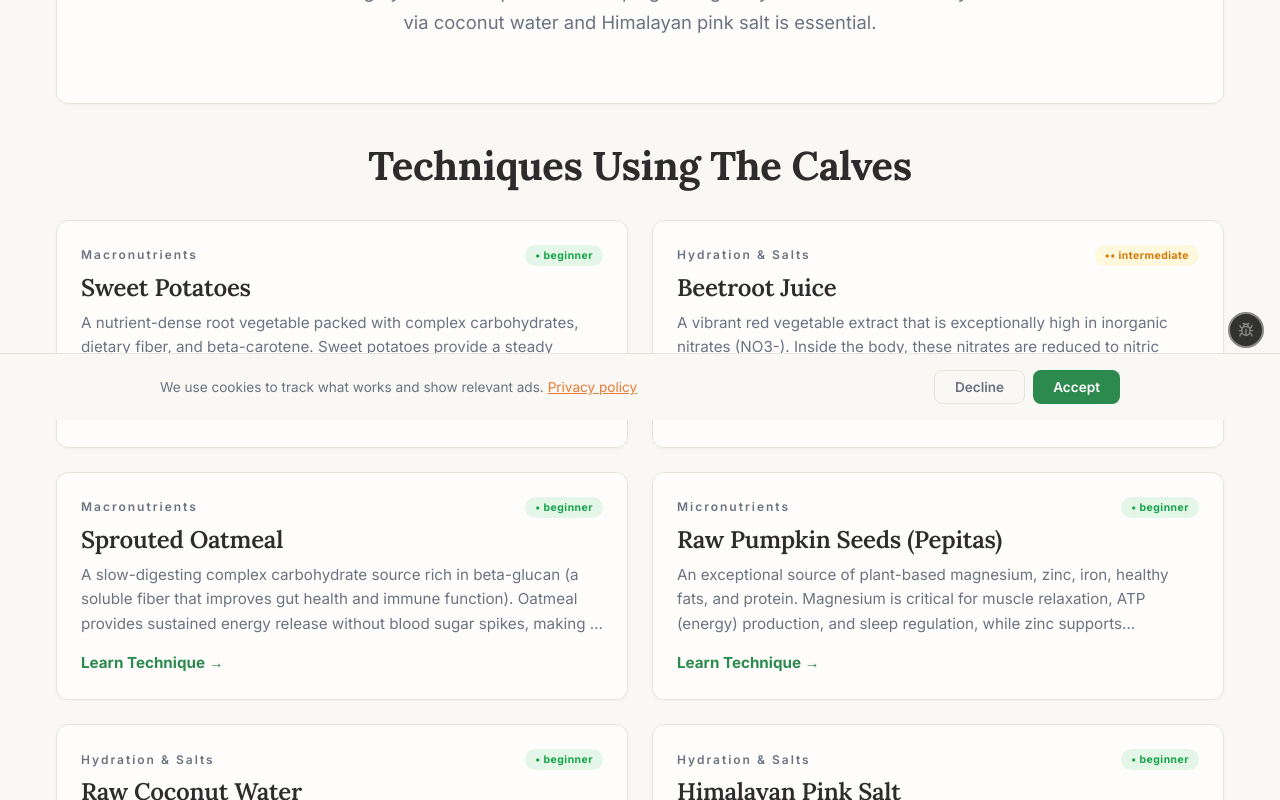
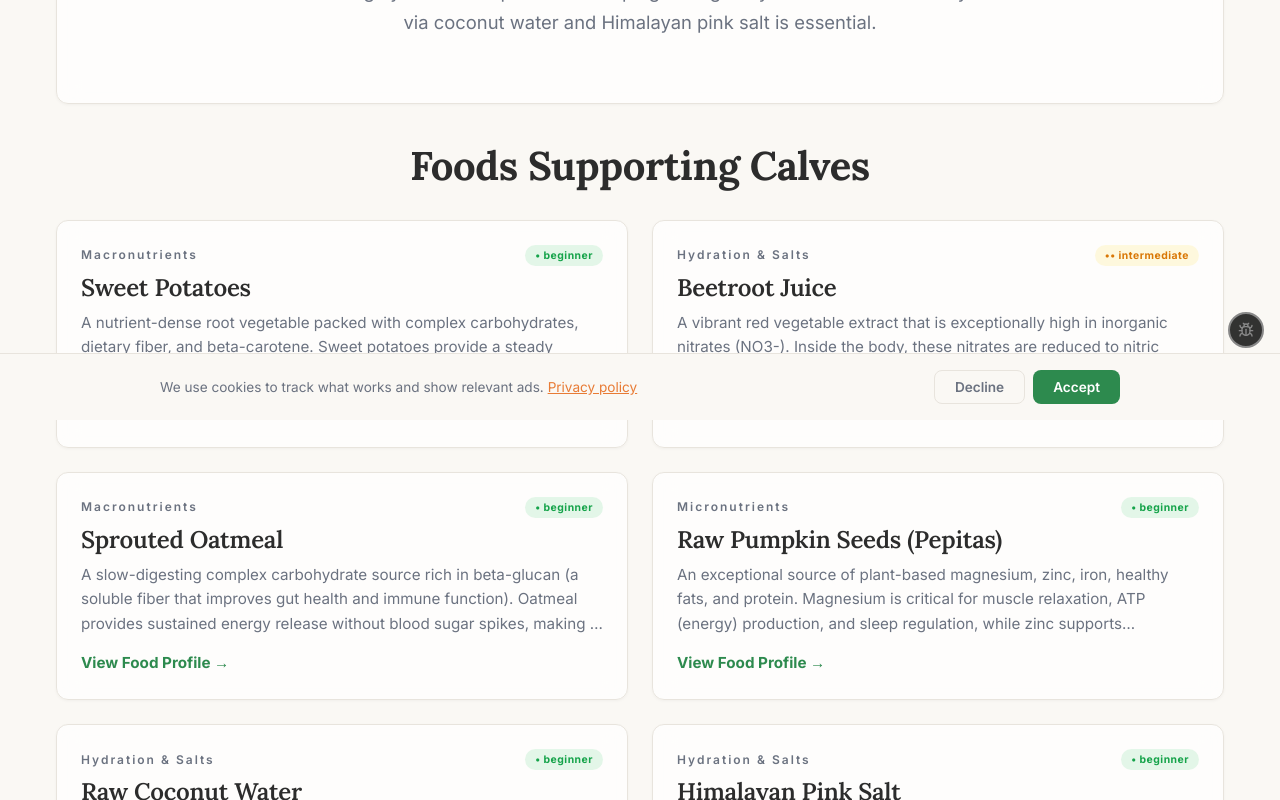
Before and after one commit to kaokien/PlateWiki, a Next.js app: page /body-map/calves in a window 1280 px wide. Shown: the part 380-1180 px from the top of the page. Built offline with nearby package versions, Linux system fonts and the light colour scheme; no server answers.

Commit message:
Update body map page breadcrumbs/back links to scroll to map, rename techniques to supporting foods

```diff
--- a/src/views/AnatomyPage.tsx
+++ b/src/views/AnatomyPage.tsx
@@ -3,6 +3,7 @@ import React, { useEffect, useMemo } from 'react';
 import Link from 'next/link';
 import { useParams } from 'next/navigation';
 import { ChevronRight, ArrowLeft, Crosshair } from 'lucide-react';
+import { useUser } from '@clerk/nextjs';
 import AdBanner from '../components/AdBanner';
 import { bodyParts, techniques } from '../data/foods';
 import './AnatomyPage.css';
@@ -31,9 +32,12 @@ const muscleRelations: Record<string, string[]> = {
 };
 
 const AnatomyPage = () => {
+  const { isSignedIn } = useUser();
   const params = useParams<{ id: string }>();
   const id = params?.id ?? '';
   const muscle = bodyParts[id];
+
+  const mapUrl = isSignedIn ? '/dashboard#body-map' : '/#body-map';
 
   useEffect(() => {
     window.scrollTo(0, 0);
@@ -44,7 +48,7 @@ const AnatomyPage = () => {
       <div className="anatomy-not-found glass-panel">
         <h2>Muscle group not found</h2>
         <p>The muscle group you're looking for doesn't exist in our database.</p>
-        <Link href="/" className="back-link-btn">
+        <Link href={mapUrl} className="back-link-btn">
           <ArrowLeft size={18} /> Back to Interactive Map
         </Link>
       </div>
@@ -65,7 +69,7 @@ const AnatomyPage = () => {
     <div className="anatomy-page">
 {/* Professional breadcrumb navigation */}
       <nav className="breadcrumb" aria-label="Breadcrumb">
-        <Link href="/" className="breadcrumb-link">Interactive Map</Link>
+        <Link href={mapUrl} className="breadcrumb-link">Interactive Map</Link>
         <ChevronRight size={14} className="breadcrumb-chevron" />
         <span className="breadcrumb-current">{muscle.name}</span>
       </nav>
@@ -85,7 +89,7 @@ const AnatomyPage = () => {
       </div>
 
       <div className="techniques-section">
-        <h2>Techniques Using The {muscle.name}</h2>
+        <h2>Foods Supporting {muscle.name}</h2>
         <div className="techniques-grid">
           {relatedTechniques.length > 0 ? (
             relatedTechniques.map(tech => (
@@ -101,12 +105,12 @@ const AnatomyPage = () => {
                 </div>
                 <h3>{tech.name}</h3>
                 <p>{tech.description}</p>
-                <div className="read-more">Learn Technique →</div>
+                <div className="read-more">View Food Profile →</div>
               </Link>
             ))
           ) : (
             <div className="glass-panel empty-tech">
-              <p>No techniques mapped to this muscle group yet. Check back soon!</p>
+              <p>No foods mapped to this muscle group yet. Check back soon!</p>
             </div>
           )}
         </div>
```
